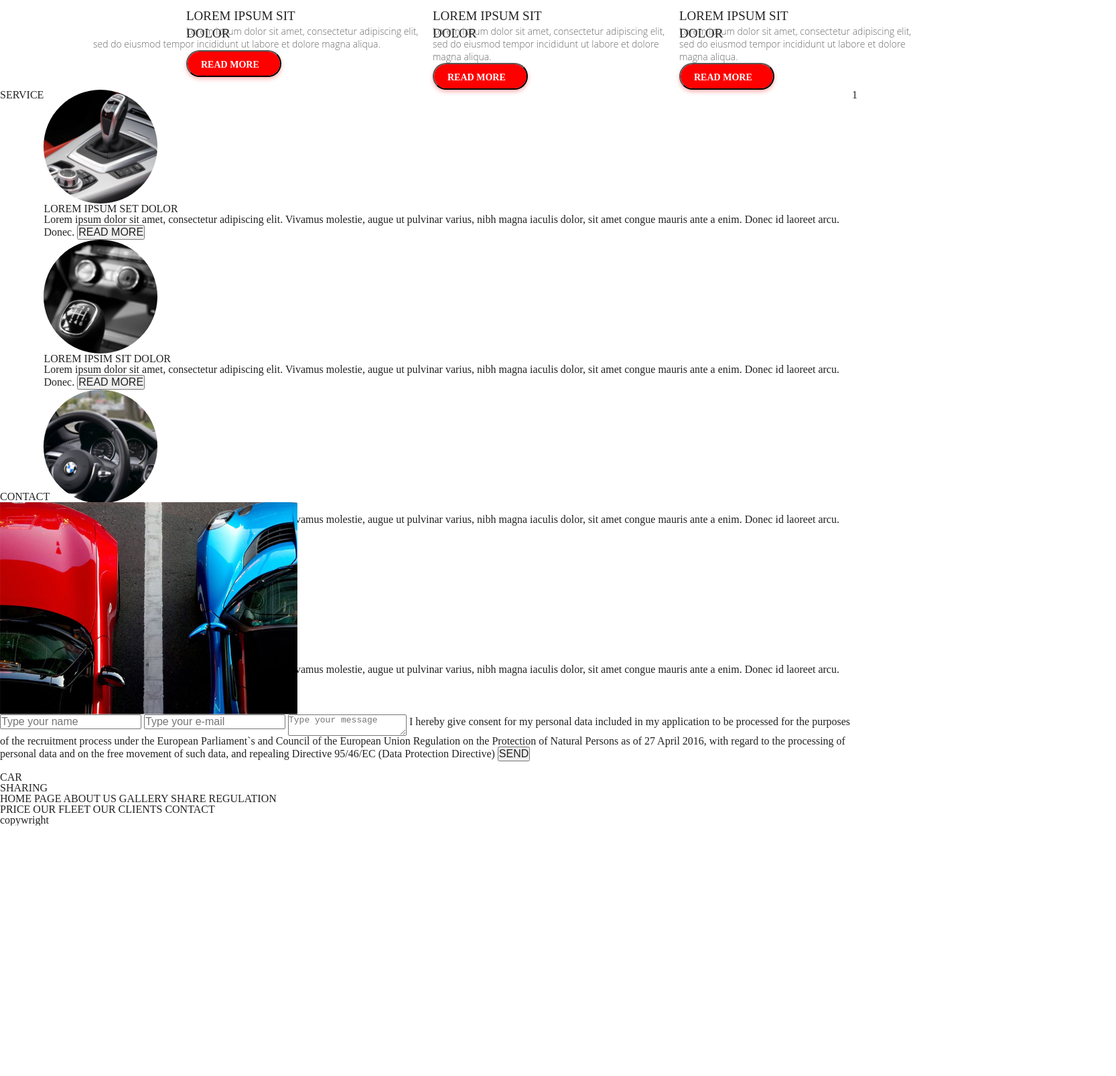
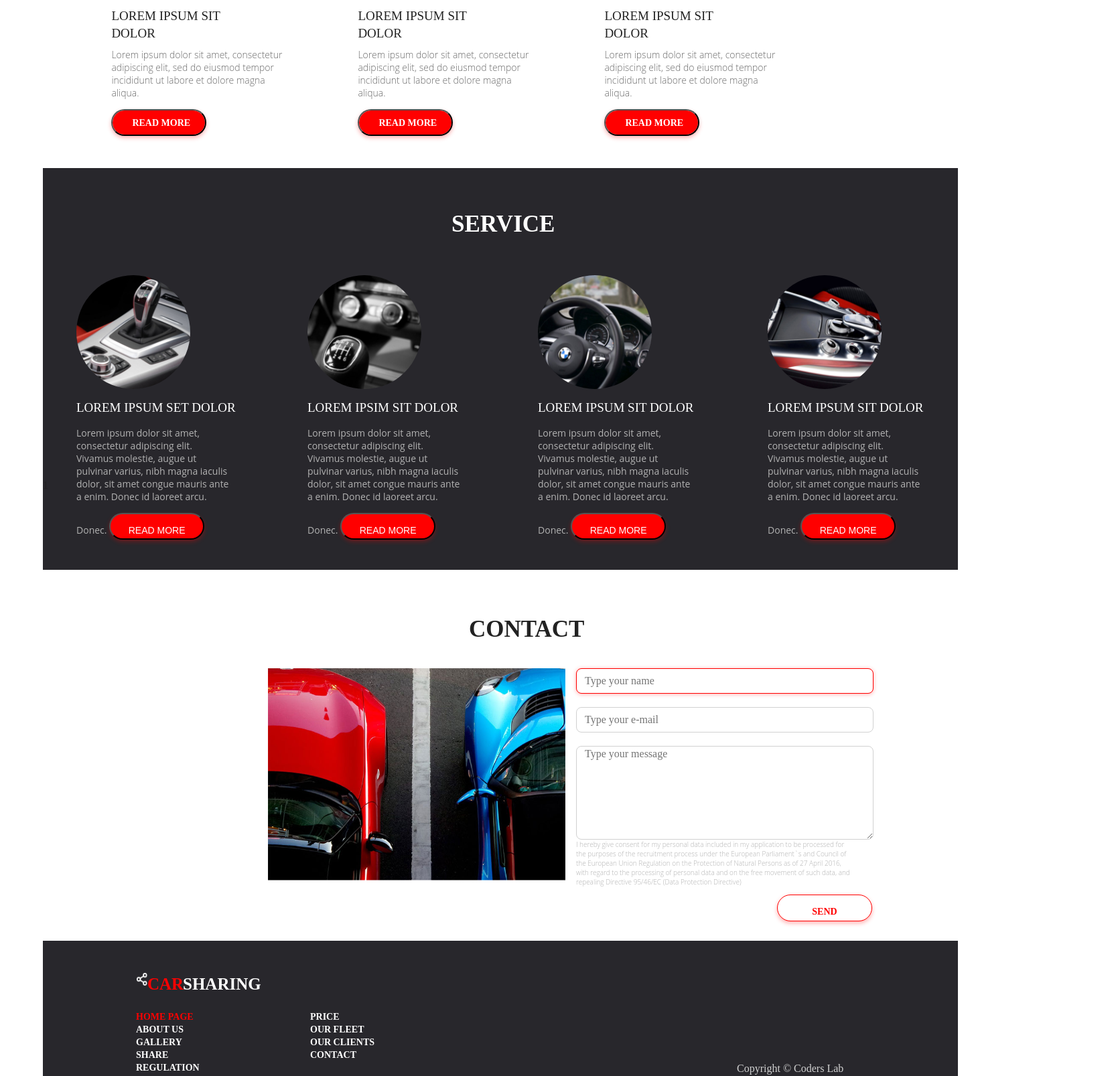
Before and after one commit to Marek791/Car-Sharing, a website: page index.html in a window 1280 px wide. Shown: the part 720-2327 px from the top of the page at 67% size, 1666 px wide, since content can reach past the window. Before the commit the page ends 1953 px from the top, so only its background shows below. Drawn offline with Linux system fonts and the light colour scheme.

Commit message:
aktualizacja

```diff
--- a/index.html
+++ b/index.html
@@ -34,11 +34,6 @@
       </div>
       <div class="main_section_picture"><img src="assets/Image.png" alt="car" ></div>
     </header>
-
-
-
-
-
     <main>
         <div class="container_main_section main_section">
 
@@ -50,12 +45,6 @@
                 <button class="first_btn_main_section" >SHARE A CAR</button>
                 <button class="second_btn_main_section">KEY FEATURES</button>
             </div>
-
-
-
-
-
-
         </div>
         <div class="down_arrow"><img src="assets/Icon Arrow Down.png"></div>
         <div class="blog_section ">
@@ -64,51 +53,51 @@
                 <div class="first_photo_blog_section">
                     <img src="assets/photo1.png" alt="gear" class="first_photo_blog_section">
                     <h3 class="header_blog_section first_header_blog_section">LOREM IPSUM SIT DOLOR</h3>
-                    <a class="text_blog_section first first_header_blog_section">Lorem ipsum dolor sit amet, consectetur adipiscing elit, sed do eiusmod tempor incididunt ut labore et dolore magna aliqua.</a>
+                    <p class="text_blog_section first first_header_blog_section">Lorem ipsum dolor sit amet, consectetur adipiscing elit, sed do eiusmod tempor incididunt ut labore et dolore magna aliqua.</a>
                     <button class="first_btn_blog_section btn_blog_section">READ MORE</button>
                 </div>
                 <div class="second_photo_blog_section">
                     <img src="assets/photo2.png" alt="car" class="secnd_photo_blog_section">
                     <h3 class="header_blog_section">LOREM IPSUM SIT DOLOR</h3>
-                    <a class="text_blog_section">Lorem ipsum dolor sit amet, consectetur adipiscing elit, sed do eiusmod tempor incididunt ut labore et dolore magna aliqua.</a>
+                    <p class="text_blog_section">Lorem ipsum dolor sit amet, consectetur adipiscing elit, sed do eiusmod tempor incididunt ut labore et dolore magna aliqua.</a>
                     <button class="second_btn_blog_section btn_blog_section">READ MORE</button>
                 </div>
                 <div class="third_photo_blog_section">
                     <img src="assets/photo3.png" alt="engine" class="third_photo_blog_sction">
                     <h3 class="header_blog_section">LOREM IPSUM SIT DOLOR</h3>
-                    <a class="text_blog_section">Lorem ipsum dolor sit amet, consectetur adipiscing elit, sed do eiusmod tempor incididunt ut labore et dolore magna aliqua.</a>
+                    <p class="text_blog_section">Lorem ipsum dolor sit amet, consectetur adipiscing elit, sed do eiusmod tempor incididunt ut labore et dolore magna aliqua.</a>
                     <button class="third_btn_blog_section btn_blog_section">READ MORE</button>
                 </div>
             </div>
         </div>
         <div class="container_service_section">
-            <h2>SERVICE</h2>
+            <h2 class="service">SERVICE</h2>
             <div class="service_pictures">
                 <div class="first_service_pictures">
                     <img src="assets/mini1.png" alt="gear" class="first_Photo_service_section photo_service">
-                    <h3 class="header_service_section">LOREM IPSUM SET DOLOR</h3>
-                    <a>Lorem ipsum dolor sit amet, consectetur adipiscing elit. Vivamus molestie, augue ut pulvinar varius,
+                    <h3 class="header_services_section">LOREM IPSUM SET DOLOR</h3>
+                    <p class="text_service_section">Lorem ipsum dolor sit amet, consectetur adipiscing elit. Vivamus molestie, augue ut pulvinar varius,
                         nibh magna iaculis dolor, sit amet congue mauris ante a enim. Donec id laoreet arcu. Donec.</a>
                     <button class="btn_services_section">READ MORE</button>
                 </div>
                 <div class="second_service_pictures">
                     <img src="assets/mini2.png" alt="gear and dashboard" class="second_photo_service_section photo_service">
                     <h3 class="header_services_section">LOREM IPSIM SIT DOLOR</h3>
-                    <a>Lorem ipsum dolor sit amet, consectetur adipiscing elit. Vivamus molestie, augue ut pulvinar varius,
+                    <p class="text_service_section">Lorem ipsum dolor sit amet, consectetur adipiscing elit. Vivamus molestie, augue ut pulvinar varius,
                         nibh magna iaculis dolor, sit amet congue mauris ante a enim. Donec id laoreet arcu. Donec.</a>
                     <button class="btn_services_section">READ MORE</button>
                 </div>
                 <div class="third_service_pictures">
                     <img src="assets/mini3.png" alt="dashboard and steering wheel" class="3_photo_service_section photo_service">
                     <h3 class="header_services_section">LOREM IPSUM SIT DOLOR</h3>
-                    <a>Lorem ipsum dolor sit amet, consectetur adipiscing elit. Vivamus molestie, augue ut pulvinar varius,
+                    <p class="text_service_section">Lorem ipsum dolor sit amet, consectetur adipiscing elit. Vivamus molestie, augue ut pulvinar varius,
                         nibh magna iaculis dolor, sit amet congue mauris ante a enim. Donec id laoreet arcu. Donec.</a>
                     <button class="btn_services_section">READ MORE</button>
                 </div>
                 <div class="fourth_service_pictures">
                     <img src="assets/mini4.png" alt="dashboard" class="4_photo_service_section">
                     <h3 class="header_services_section">LOREM IPSUM SIT DOLOR</h3>
-                    <a>Lorem ipsum dolor sit amet, consectetur adipiscing elit. Vivamus molestie, augue ut pulvinar varius,
+                    <p class="text_service_section">Lorem ipsum dolor sit amet, consectetur adipiscing elit. Vivamus molestie, augue ut pulvinar varius,
                         nibh magna iaculis dolor, sit amet congue mauris ante a enim. Donec id laoreet arcu. Donec.</a>
                     <button class="btn_services_section btn">READ MORE</button>
                 </div>
@@ -116,18 +105,18 @@
 1
         </div>
         <div class="container_conctact_section">
-            <h2>CONTACT</h2>
-            <div class="contact section">
-                <img src="assets/form_photo.png" alt="two cars" class="photo_contact section">
-                <div class="form_contact section">
+            <h2 class="contact">CONTACT</h2>
+            <div class="contact_section">
+                <img src="assets/form_photo.png" alt="two cars" class="photo_contact_section">
+                <div class="form_contact_section">
                     <input class="form_name_contact_section" type="text" placeholder="Type your name">
                     <input class="form_email_contact_section" type="text" placeholder="Type your e-mail">
                     <textarea class="form_message_contact_section" type="text" placeholder="Type your message"></textarea>
-                    <checkbox class="check_box_contact_section">I hereby give consent for my personal data included in my
+                    <checkbox class="check_box_contact_section"><p class="checkbox_text">I hereby give consent for my personal data included in my
                         application to be processed for the purposes of the recruitment process under the European Parliament`s
                         and Council of the European Union Regulation on the Protection of Natural Persons as of 27 April 2016,
                         with regard to the processing of personal data and on the free movement of such data, and repealing
-                        Directive 95/46/EC (Data Protection Directive)</checkbox>
+                        Directive 95/46/EC (Data Protection Directive)</p></checkbox>
                     <button class="btn_contact_section">SEND</button>
                 </div>
             </div>
@@ -135,29 +124,30 @@
     </main>
     <footer>
         <div class="footer_section">
-            <div class="left side">
-                <div>
-                    <img>
-                    <h3 class="subtitle_car_footer">CAR</h3>
-                    <h3 class="subtitle_car_footer">SHARING</h3>
+            <div class="left_side">
+                <div class="logo_footer_section">
+                    <img src="assets/Logo Footer.png" alt="logo" class="logo_footer">
+                    <h3 class="subtitle_car_footer_red">CAR</h3>
+                    <h3 class="subtitle_car_footer_white">SHARING</h3>
                 </div>
+                <div class="subtitle_block">
                     <div class="subtitles_left">
-                        <a>HOME PAGE</a>
+                        <a class="red_home">HOME PAGE</a>
                         <a>ABOUT US</a>
                         <a>GALLERY</a>
                         <a>SHARE REGULATION</a>
                     </div>
-                    <div>
+                    <div class="subtitles_right">
                         <a>PRICE</a>
                         <a>OUR FLEET</a>
                         <a>OUR CLIENTS</a>
                         <a>CONTACT</a>
                     </div>
-
+                </div>
                 </div>
             </div>
             <div class="right_side">
-                <div class="copywriright">copywright</div>
+                <div class="copywriright">Copyright © Coders Lab</div>
             </div>
         </div>
     </footer>
--- a/main.css
+++ b/main.css
@@ -3,15 +3,13 @@
     margin: 0;
     padding: 0;
 }
-
 header{
-    width: 1666px;
+    width: 1371px;
     display: flex;
     flex-direction: column;
     align-items: center;
     justify-content: center;
 }
-
 .header {
     display: flex;
     flex-direction: row;
@@ -20,7 +18,6 @@
     height: 90px;
     width: 1666px;
 }
-
 .share_icon_main_section{
     margin-top: 27px;
     margin-left: 141px;
@@ -50,7 +47,6 @@
     z-index: 1;
     text-decoration: none;
 }
-
 .header_nav {
     display: flex;
     flex-direction: row;
@@ -67,6 +63,10 @@
     padding-right: 30px;
     text-decoration: none;
 }
+
+
+
+
 .container_main_section{
     height: 900px;
 }
@@ -75,9 +75,7 @@
     width: 1666px;
     z-index: -1;
     background-size: cover;
-
 }
-
 h1{
     margin-top: -600px;
     display: flex;
@@ -89,7 +87,6 @@
     color: #FFFFFF;
     text-shadow: 0px 3px 6px #00000040;
 }
-
 .paragraph_main_section{
     display: flex;
     justify-content: center;
@@ -107,7 +104,6 @@
     display: flex;
     margin-top: 30px;
 }
-
 .first_btn_main_section {
     background: #FF0000 0% 0% no-repeat padding-box;
     box-shadow: 0px 3px 6px #FF00004D;
@@ -119,8 +115,6 @@
     width: 220px;
     letter-spacing: 0;
     margin-left: 550px;
-
-
 }
 .second_btn_main_section {
     background: #FFFFFF 0% 0% no-repeat padding-box;
@@ -133,7 +127,6 @@
     width: 220px;
     letter-spacing: 0;
 }
-
 .down_arrow {
     background: #FF0000 0% 0% no-repeat padding-box;
     box-shadow: 0px 3px 6px #FF00004D;
@@ -148,6 +141,11 @@
     z-index: 1;
 }
 
+
+
+.blog_section{
+    margin-left: 13vw;
+}
 .blog {
     margin-left: 636px;
     padding-top: 40px;
@@ -157,14 +155,11 @@
     text-align: left;
     color: #000000;
 }
-
 .blog_pictures {
     display: flex;
     flex-direction: row;
     margin-top: 100px;
-
 }
-
 .photo_blog{
     height: 234;
     width: 352px;
@@ -179,12 +174,12 @@
     height: 26px;
 }
 .text_blog_section{
+    margin-top: 35px;
     height: 79px;
     width: 260px;
     font: normal normal 300 14px/19px Open Sans;
     color: #6A6A6A;
 }
-
 .btn_blog_section {
     width: 142px;
     height: 40px;
@@ -196,27 +191,227 @@
     color: #FFFFFF;
     display: flex;
     align-items: flex-start;
-    padding-top: 10px;
-    padding-left: 20px;
-}
-.first_photo_blog_section {
-    margin-left: 139px;
-}
-.third_photo_blog_section{
-    margin-right: 139px;
-}
-.first_header_blog_section {
-    margin-left: 139px;
-}
-.first_header_blog_section{
-    margin-left: 139px;
-}
-.first_btn_blog_section{
-    margin-left: 139px;
+    padding-top: 9px;
+    padding-left: 29px;
+    margin-top: 15px;
 }
 
+
+
+
+
 .container_service_section{
+    width: 1366px;
     height: 600px;
+    margin-top: 100px;
+    background-color: #28272C;
+    margin-left: 5vw;
+}
+.service{
+    height: 47px;
+    width: 146px;
+    margin-left: 610px;
+    text-align: left;
+    font: normal normal bold 35px/47px Nunito Sans;
+    color: #FFFFFF;
+    padding-top: 60px;
+}
+.service_pictures{
+    display: flex;
+    flex-direction: row;
+    padding-top: 100px;
+}
+.first_service_pictures{
+    margin-left: 50px;
+    color: #FFFFFF;
+}
+.second_service_pictures{
+    color: #FFFFFF;
+    margin-left: 107px;
+}
+.third_service_pictures{
+    color: #FFFFFF;
+    margin-left: 106px;
+}
+.fourth_service_pictures{
+    color: #FFFFFF;
+    margin-left: 105px;
+}
+.header_services_section{
+    margin-top: 15px;
+    width: 238px;
+    height: 26px;
+    font: normal normal normal 19px/26px Nunito Sans;
+    color: #FFFFFF;
+}
+.text_service_section{
+    margin-top: 15px;
+    width: 231px;
+    height: 80px;
+    font: normal normal normal 14px/19px Open Sans;
+    color: #B2B2B2;
+}
+.btn_services_section{
+    width: 142px;
+    height: 40px;
+    margin-top: 15px;
+    background-color: #FF0000;
+    color: #FFFFFF;
+    width: 142px;
+    height: 40px;
+    padding-top: 11px;
+    border-radius: 40px;
+    box-shadow: 0px 3px 6px #FF00004D;
+}
+
+
+
+.container_conctact_section{
+    width: 1366px;
+    height: 489px;
+}
+.contact{
+    width: 165px;
+    height: 47px;
+    font: normal normal bold 35px/47px Nunito Sans;
+    margin-left: 700px;
+    margin-top: 65px;
+}
+.contact_section{
+    display: flex;
+    flex-direction: row;
+    margin-left: 400px;
+    margin-top: 35px;
+}
+.form_contact_section{
+    margin-left: 16px;
+}
+.photo_contact_section{
+    width: 444px;
+    height: 317px;
+}
+.form_name_contact_section{
+    width: 444px;
+    height: 38px;
+    box-shadow: 0px 1px 6px #FF00004D;
+    border: 1px solid #FF0000;
+    border-radius: 8px;
+    background: #FFFFFF 0% 0% no-repeat padding-box;
+    font: normal normal normal 16px/22px Nunito Sans;
+    color: #B2B2B2;
+    padding-left: 12px;
+}
+.form_email_contact_section{
+    width: 444px;
+    height: 38px;
+    background: #FFFFFF 0% 0% no-repeat padding-box;
+    border: 1px solid #D1D1D1;
+    border-radius: 8px;
+    margin-top: 20px;
+    font: normal normal normal 16px/22px Nunito Sans;
+    color: #B2B2B2;
+    padding-left: 12px;
+}
+.form_message_contact_section{
+    width: 444px;
+    height: 140px;
+    background: #FFFFFF 0% 0% no-repeat padding-box;
+    border: 1px solid #D1D1D1;
+    border-radius: 8px;
+    margin-top: 20px;
+    font: normal normal normal 16px/22px Nunito Sans;
+    color: #B2B2B2;
+    padding-left: 12px;
+}
+.check_box_contact_section{
+    width: 444px;
+    height: 71px;
+
+}
+.checkbox_text{
+    width: 412px;
+    height: 71px;
+    font: normal normal 300 10px/14px Open Sans;
+    color: #B2B2B2;
+}
+.btn_contact_section{
+    width: 142px;
+    height: 40px;
+    background: #FFFFFF 0% 0% no-repeat padding-box;
+    box-shadow: 0px 3px 6px #FF00004D;
+    border: 1px solid #FF0000;
+    border-radius: 40px;
+    font: normal normal bold 14px/19px Nunito Sans;
+    color: #FF0000;
+    padding-top: 11px;
+    margin-left: 300px;
+    margin-top: 11px;
+}
+
+
+
+
+.footer_section{
+    width: 1366px;
+    height: 233px;
+    background: #28272C 0% 0% no-repeat padding-box;
+    margin-left: 5vw;
     display: flex;
     flex-direction: row;
 }
+.left_side{
+    color: #FFFFFF;
+}
+.logo_footer{
+    width: 16px;
+    height: 19px;
+    background: transparent 0% 0% no-repeat padding-box;
+}
+.logo_footer_section{
+    margin-left: 140px;
+    margin-top: 48px;
+    display: flex;
+    flex-direction: row;
+}
+.subtitle_car_footer_red{
+    color: #FF0000;
+    width: 53px;
+    height: 34px;
+    font: normal normal 800 25px/34px Nunito Sans;
+
+}
+.subtitle_block{
+    display: flex;
+    flex-direction: row;
+    margin-top: 22px;
+}
+.subtitle_car_footer_white{
+    width: 115px;
+    height: 34px;
+    font: normal normal bold 25px/34px Nunito Sans;
+}
+.subtitles_left{
+    display: flex;
+    flex-direction: column;
+    margin-left: 139px;
+}
+.red_home{
+    color:#FF0000;
+}
+a{
+    width: 120px;
+    height: 19px;
+    font: normal normal bold 14px/19px Nunito Sans;
+    color: #FFFFFF;
+    text-transform: uppercase;
+}
+.subtitles_right{
+    display: flex;
+    flex-direction: column;
+    margin-left: 140px;
+}
+.copywriright{
+    margin-left: 1100px;
+    margin-top: -50px;
+    color: #D1D1D1;
+}
```
